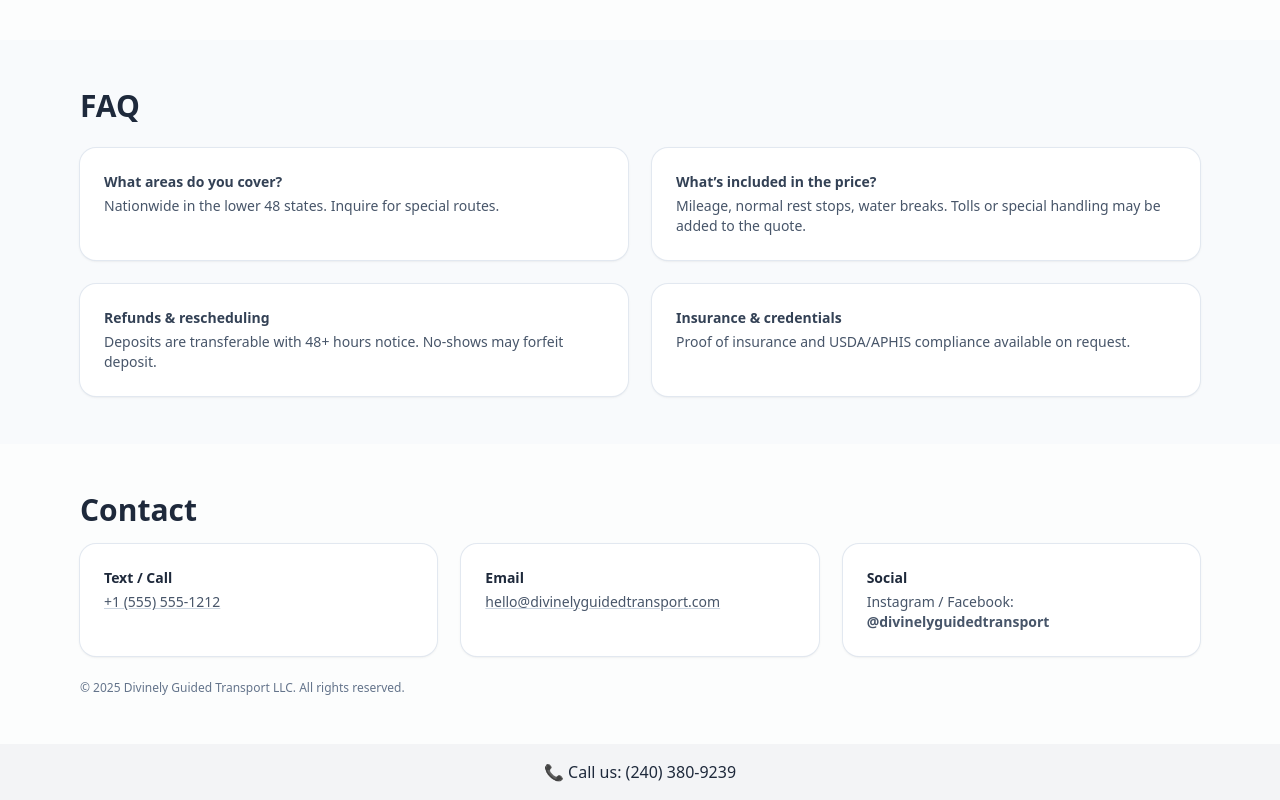
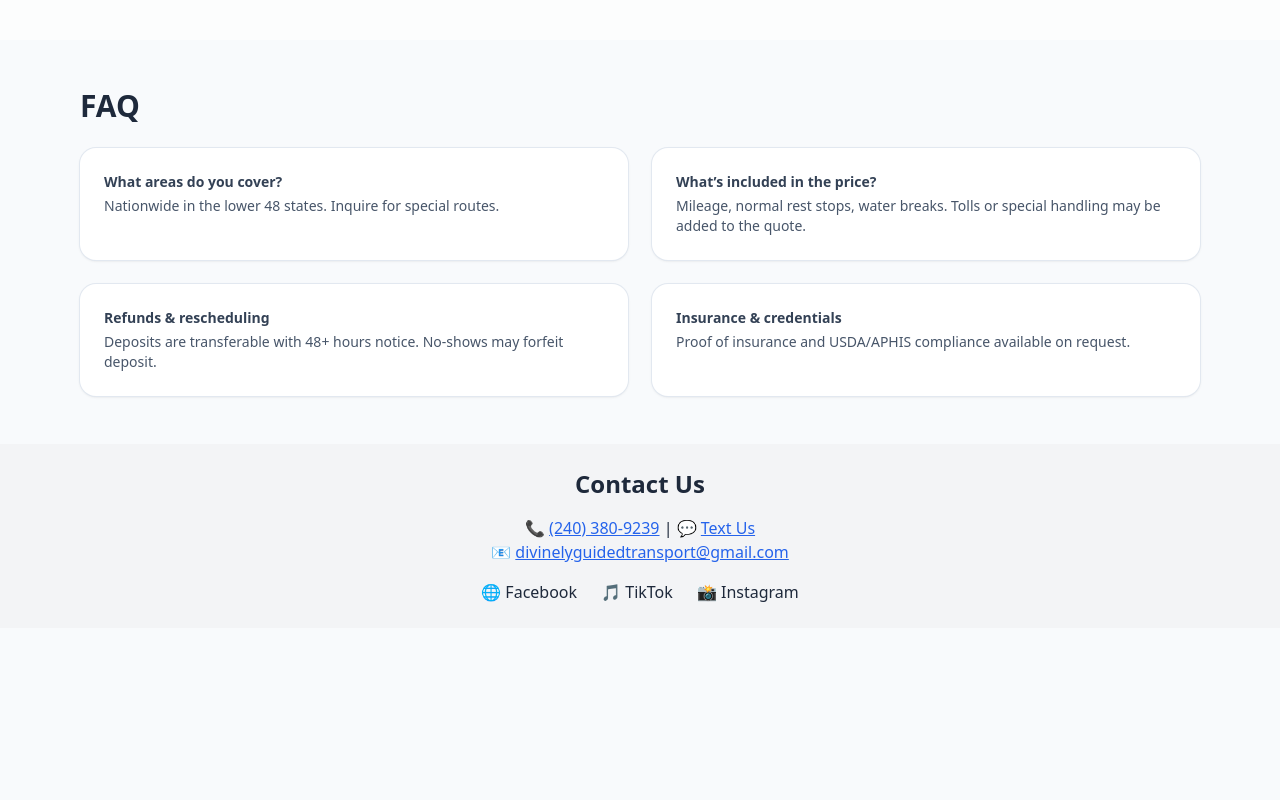
Before and after one commit to Divinelyguidedtransport/Dgt, a plain HTML site: page index.html in a window 1280 px wide. Shown: the part 1967-2767 px from the top of the page. After the commit the page ends 2595 px from the top, so only its background shows below. Drawn offline with nearby package versions, Linux system fonts and the light colour scheme; a script that the page names is missing.

Commit message:
Update index.html

```diff
--- a/index.html
+++ b/index.html
@@ -189,33 +189,26 @@
     </div>
   </section>
 
-  <!-- Contact -->
-  <section id="contact" class="bg-white/60">
-    <div class="mx-auto max-w-6xl px-4 py-12">
-      <h2 class="text-2xl md:text-3xl font-bold">Contact</h2>
-      <div class="mt-4 grid md:grid-cols-3 gap-6 text-sm">
-        <div class="rounded-2xl bg-white p-6 shadow ring-1 ring-slate-200">
-          <p class="font-semibold">Text / Call</p>
-          <p class="mt-1 text-slate-600"><a class="underline decoration-slate-300 hover:decoration-sky-400" href="tel:+1-555-555-1212">+1 (555) 555‑1212</a></p>
-        </div>
-        <div class="rounded-2xl bg-white p-6 shadow ring-1 ring-slate-200">
-          <p class="font-semibold">Email</p>
-          <p class="mt-1 text-slate-600"><a class="underline decoration-slate-300 hover:decoration-sky-400" href="mailto:hello@divinelyguidedtransport.com">hello@divinelyguidedtransport.com</a></p>
-        </div>
-        <div class="rounded-2xl bg-white p-6 shadow ring-1 ring-slate-200">
-          <p class="font-semibold">Social</p>
-          <p class="mt-1 text-slate-600">Instagram / Facebook: <span class="font-semibold">@divinelyguidedtransport</span></p>
-        </div>
-      </div>
-      <p class="mt-6 text-xs text-slate-500">© <span id="year"></span> Divinely Guided Transport LLC. All rights reserved.</p>
-    </div>
-  </section>
+<!-- Contact Section -->
+<section id="contact" class="bg-gray-100 p-6 text-center">
+  <h2 class="text-2xl font-bold mb-4">Contact Us</h2>
+  <p>
+    📞 <a href="tel:+12403809239" class="underline text-blue-600">(240) 380-9239</a> |
+    💬 <a href="sms:+12403809239" class="underline text-blue-600">Text Us</a>
+  </p>
+  <p>
+    📧 <a href="mailto:divinelyguidedtransport@gmail.com" class="underline text-blue-600">
+      divinelyguidedtransport@gmail.com
+    </a>
+  </p>
 
-  <script>
-    document.getElementById('year').textContent = new Date().getFullYear();
-  </script>
-<footer class="text-center p-4 bg-gray-100">
-  📞 Call us: <a href="tel:+12403809239">(240) 380-9239</a>
+  <div class="flex justify-center gap-6 mt-4">
+    <a href="https://www.facebook.com/profile.php?id=61580099002231" target="_blank">🌐 Facebook</a>
+    <a href="https://www.tiktok.com/@chelsearenee888?_t=ZT-8zMGAMgkTNO&_r=1" target="_blank">🎵 TikTok</a>
+    <a href="https://www.instagram.com/divinely_guided_transport?igsh=d216cTlnaXdpdzJs" target="_blank">📸 Instagram</a>
+  </div>
+</section>
+
 </footer>
 </body>
 </html>
```
